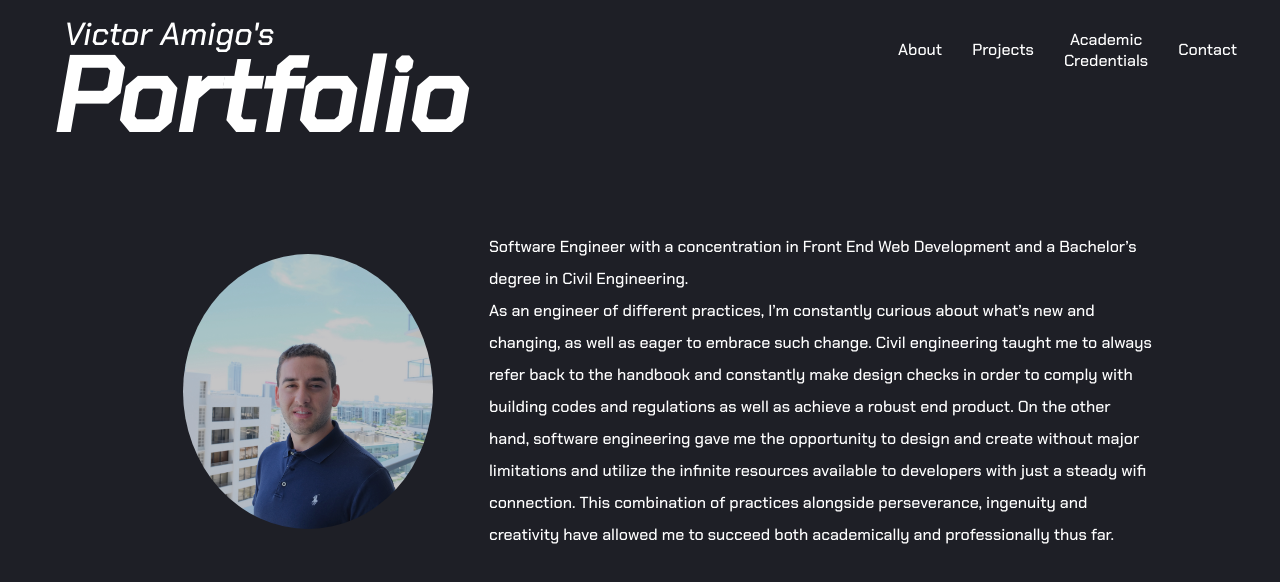
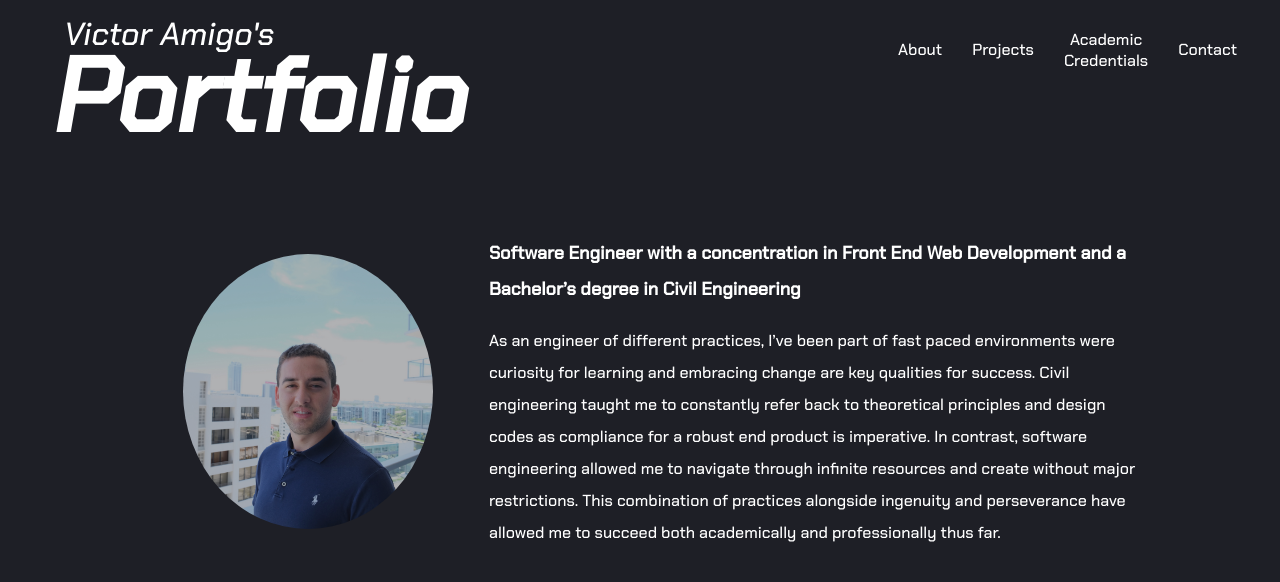
Before and after one commit to vamigoya97/victor-portfolio, a React (Create React App) app: page /about in a window 1280 px wide. Shown: the top 582 px of the page. Built offline with nearby package versions, Linux system fonts and the light colour scheme.

Commit message:
resume fixed

```diff
--- a/src/App.css
+++ b/src/App.css
@@ -356,7 +356,7 @@ header > p {
   width: 250px;
   height: 275px;
   border-radius: 50%;
-  opacity: 0.8;
+  opacity: 0.7;
 }
 .about-info-card {
   width: 70%;
--- a/src/pages/About.js
+++ b/src/pages/About.js
@@ -12,7 +12,8 @@ function About() {
                 <img onLoad={() => setState(true)} className='about-img' src={portrait} alt='self-img'/>
             </div>
             <div className='about-info-card'>
-                <p>Software Engineer with a concentration in Front End Web Development and a Bachelor’s degree in Civil Engineering. <br/>As an engineer of different practices, I’m constantly curious about what’s new and changing, as well as eager to embrace such change. Civil engineering taught me to always refer back to the handbook and constantly make design checks in order to comply with building codes and regulations as well as achieve a robust end product. On the other hand, software engineering gave me the opportunity to design and create without major limitations and utilize the infinite resources available to developers with just a steady wifi connection. This combination of practices alongside perseverance, ingenuity and creativity have allowed me to succeed both academically and professionally thus far.</p>
+                <p style={{fontSize: '18px'}}><b>Software Engineer with a concentration in Front End Web Development and a Bachelor’s degree in Civil Engineering</b></p>
+                <p>As an engineer of different practices, I’ve been part of fast paced environments were curiosity for learning and embracing change are key qualities for success. Civil engineering taught me to constantly refer back to theoretical principles and design codes as compliance for a robust end product is imperative. In contrast, software engineering allowed me to navigate through infinite resources and create without major restrictions. This combination of practices alongside ingenuity and perseverance have allowed me to succeed both academically and professionally thus far.</p>
             </div>
         </div>
     )
--- a/src/pages/Contact.js
+++ b/src/pages/Contact.js
@@ -4,6 +4,7 @@ import EmailIcon from '@material-ui/icons/Email';
 import GitHubIcon from '@material-ui/icons/GitHub';
 import '../App.css';
 import React, { useState } from 'react';
+import Resume from '../media/resume.pdf';
 
 function Contact() {
 
@@ -19,8 +20,8 @@ function Contact() {
                 <p><b className='contact-link'><a href='https://www.linkedin.com/in/victor-amigo/' alt='linkedin' target="_blank" rel="noopener noreferrer" style={colorHover1 ? {color: '#4d648d'} : null}>Add me on LinkedIn</a></b></p>
             </div>
             <div className='icon-card' onMouseEnter={() => setColor2(true)} onMouseLeave={() => setColor2(false)}>
-                <a href='https://docs.google.com/document/d/1xSpu2-Yjjej3vPwnBxZx5C_mP9ReNsC2CTJoY0y3ss4/edit?usp=sharing' alt='resume' target="_blank" rel="noopener noreferrer"><AssignmentIndIcon id='icon' style={colorHover2 ? {color: '#4d648d'} : null} /></a>
-                <p><b className='contact-link'><a href='https://docs.google.com/document/d/1xSpu2-Yjjej3vPwnBxZx5C_mP9ReNsC2CTJoY0y3ss4/edit?usp=sharing' alt='resume' target="_blank" rel="noopener noreferrer" style={colorHover2 ? {color: '#4d648d'} : null}>Take a look at my resume</a></b></p>
+                <a href={Resume} alt='resume' download='Victor Amigo - Resume'><AssignmentIndIcon id='icon' style={colorHover2 ? {color: '#4d648d'} : null} /></a>
+                <p><b className='contact-link'><a href={Resume} alt='resume' download='Victor Amigo - Resume' style={colorHover2 ? {color: '#4d648d'} : null}>Take a look at my resume</a></b></p>
             </div>
             <div className='icon-card' onMouseEnter={() => setColor3(true)} onMouseLeave={() => setColor3(false)}>
                 <a href='https://github.com/vamigoya97' alt='github' target="_blank" rel="noopener noreferrer"><GitHubIcon id='icon' style={colorHover3 ? {color: '#4d648d'} : null}/></a>
```
Also changed, not shown: 1 other file (tests, documents, lock files or other folders).
